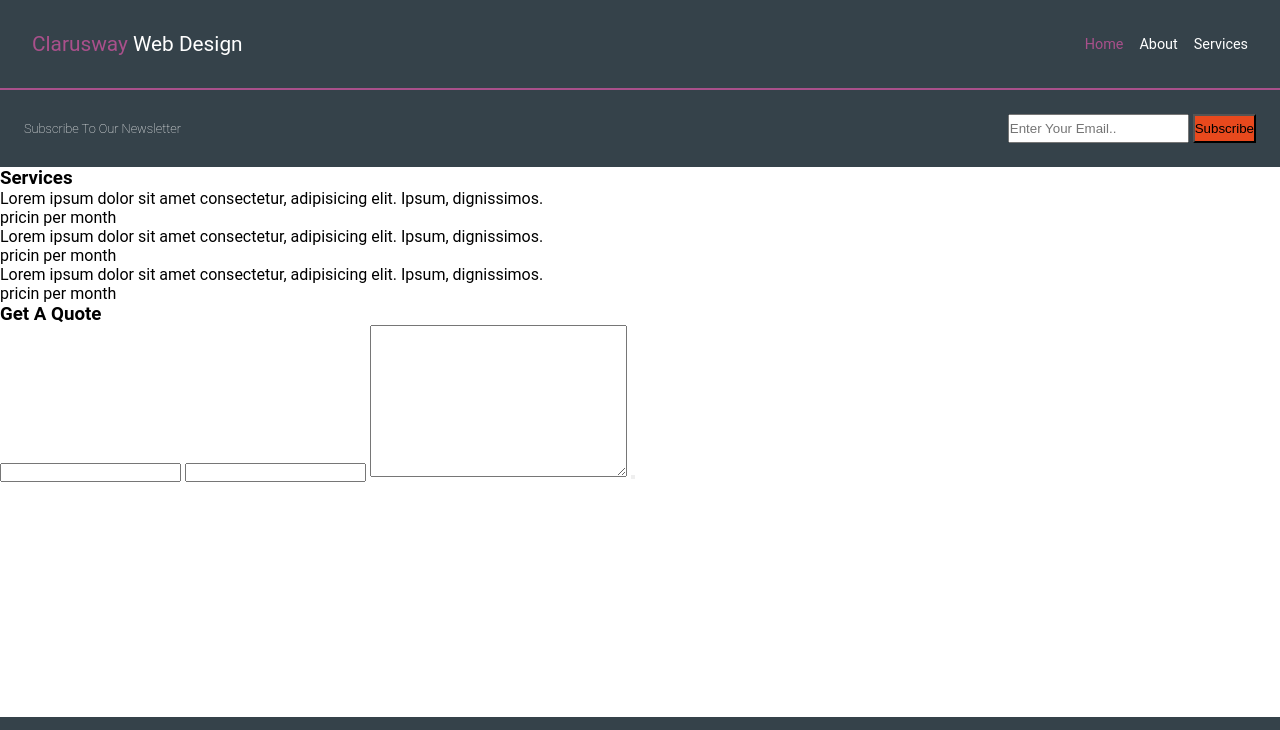
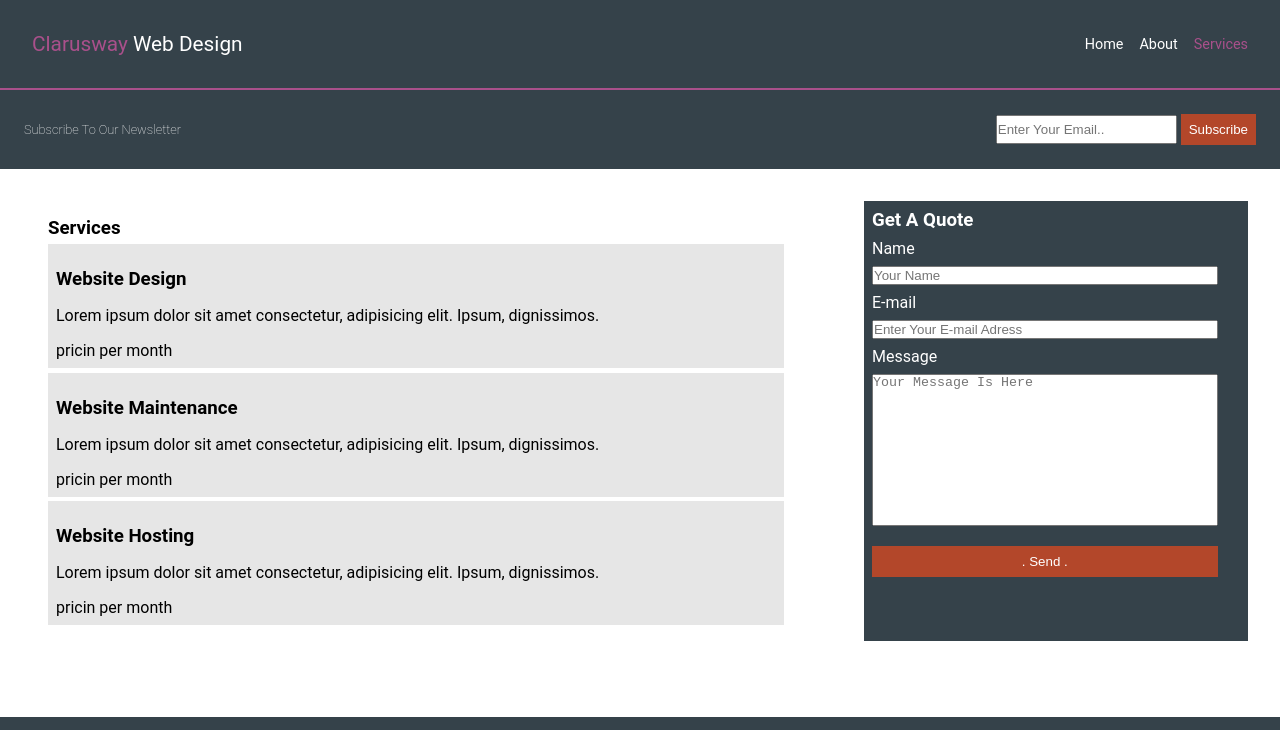
Before and after one commit to nmekinci/threepages, a plain HTML site: page services.html in a window 1280 px wide. Shown: the top 730 px of the page. Drawn offline with Linux system fonts and the light colour scheme.

Commit message:
end of day

```diff
--- a/services.html
+++ b/services.html
@@ -15,10 +15,11 @@
         <ul>
           <li><a id="home" href="./index.html">Home</a></li>
           <li><a id="about" href="./about.html">About</a></li>
-          <li><a id="services" href="#">Services</a></li>
+          <li><a class="emph" id="services" href="./services.html">Services</a></li>
         </ul>
       </section>
     </nav>
+    <main>
     <section class="main__mid">
       <h2>Subscribe To Our Newsletter</h2>
       <section class="main__mid--form">
@@ -28,30 +29,30 @@
           id="e-mail"
           placeholder="Enter Your Email.."
         />
-        <button type="submit" value="submit">Subscribe</button>
+        <button class="button" type="submit" value="submit">Subscribe</button>
       </section>
     </section>
     <section class="services__main">
       <section class="services__main--left">
         <h3>Services</h3>
-        <section>
-          <h3></h3>
+        <section class="services__left--inner">
+          <h3>Website Design</h3>
           <p>
             Lorem ipsum dolor sit amet consectetur, adipisicing elit. Ipsum,
             dignissimos.
           </p>
           <p>pricin per month</p>
         </section>
-        <section>
-          <h3></h3>
+        <section class="services__left--inner">
+          <h3>Website Maintenance</h3>
           <p>
             Lorem ipsum dolor sit amet consectetur, adipisicing elit. Ipsum,
             dignissimos.
           </p>
           <p>pricin per month</p>
         </section>
-        <section>
-          <h3></h3>
+        <section class="services__left--inner">
+          <h3>Website Hosting</h3>
           <p>
             Lorem ipsum dolor sit amet consectetur, adipisicing elit. Ipsum,
             dignissimos.
@@ -59,17 +60,18 @@
           <p>pricin per month</p>
         </section>
       </section>
-      <form action="">
+      <form class="services__main--right" action="">
         <h3>Get A Quote</h3>
-        <label for=""></label>
-        <input type="text" name="" id="" />
-        <label for=""></label>
-        <input type="text" name="" id="" />
-        <label for=""></label>
-        <textarea name="" id="" cols="30" rows="10"></textarea>
-        <button type="submit"></button>
+        <label for="name">Name</label><br>
+        <input type="text" name="name" id="name" placeholder="Your Name"/><br>
+        <label for="email">E-mail</label><br>
+        <input type="email" name="email" id="email" placeholder="Enter Your E-mail Adress"><br>
+        <label for="message">Message</label><br>
+        <textarea name="message" id="message" cols="30" rows="10" placeholder="Your Message Is Here" ></textarea><br>
+        <button class="button" type="submit">.  Send  .</button>
       </form>
     </section>
+  </main>
 
     <footer>
       <p>Clarusway Web Design, Copright @ 2020</p>
--- a/style.css
+++ b/style.css
@@ -1,30 +1,29 @@
 /*! univrsal selector default settigns */
-*{
+* {
   margin: 0;
   padding: 0;
   box-sizing: border-box;
 }
-body{
-    font-family: 'Roboto', sans-serif;
+body {
+  font-family: "Roboto", sans-serif;
   height: 100vh;
   /* width: 100%; */
   margin: 0;
-
 }
 /*! NAV area */
-nav{
-    background-color: rgb(53,66,74);
+nav {
+  background-color: rgb(53, 66, 74);
   color: white;
-    border-bottom: 2px solid rgb(169,80,139);
+  border-bottom: 2px solid rgb(169, 80, 139);
   display: flex;
   justify-content: space-between;
   align-items: center;
   padding: 2rem;
 }
-.nav__left{
+.nav__left {
   font-size: 1.3rem;
 }
-.nav__right{
+.nav__right {
   font-size: 0.9rem;
 }
 .nav__right ul {
@@ -40,15 +39,19 @@ nav{
   text-decoration: none;
   padding-left: 1rem;
 }
-#home{
-    color: rgb(169,80,139);
+.emph {
+  color: rgb(169, 80, 139) !important;
 }
-.nav__left span{
-    color: rgb(169,80,139);
+.nav__right li a:hover {
+  text-decoration: underline;
+  text-decoration-thickness: 2px;
+}
+.nav__left span {
+  color: rgb(169, 80, 139);
 }
 /*! MAIN AREA */
 
-.main__top{
+.main__top {
   background-image: url(./img/showcase.jpg);
   background-position: center;
   background-size: cover;
@@ -60,84 +63,125 @@ nav{
   text-align: center;
   justify-content: center;
 }
-.main__top h1{
+.main__top h1 {
   padding-bottom: 1rem;
 }
-.main__top p{
+.main__top p {
   font-size: 0.8rem;
-
 }
 
-.main__mid{
-    background-color: rgb(53,66,74);
+.main__mid {
+  background-color: rgb(53, 66, 74);
   display: flex;
   justify-content: space-between;
   align-items: center;
   padding: 1.5rem;
   color: white;
 }
-.main__mid h2{
+.main__mid h2 {
   font-size: 0.8rem;
   font-weight: 200;
 }
-.main__mid--form input{
+.main__mid--form input {
   height: 1.8rem;
 }
-.main__mid--form button{
-height: 1.8rem;
-background-color: rgb(232,73,29);
+.button {
+  /* height: 1.8rem; */
+  background-color: rgba(232, 73, 29,0.7);
+  color: white;
+  padding: 0.5rem;
+  border: none;
 }
-.main__bott{
+.button:hover{
+  background-color: rgba(232, 73, 29,0.9);
+}
+.main__bott {
   padding: 1.5rem;
   display: flex;
   justify-content: space-evenly;
 }
-.main__bott--cont{
+.main__bott--cont {
   text-align: center;
 }
-.main__bott--cont img{
+.main__bott--cont img {
   height: 12vh;
   /* width: 15vw; */
 }
 .main__bott--cont h3 {
   font-size: 1rem;
 }
-.main__bott--cont p{
+.main__bott--cont p {
   font-size: 0.8rem;
 }
-.main__bott{
+.main__bott {
   display: flex;
 }
 /*! FOOTER AREA */
 footer {
-    background-color: rgb(53,66,74);
+  background-color: rgb(53, 66, 74);
   color: white;
   text-align: center;
   padding: 1rem;
-    position:fixed;
+  position: fixed;
   bottom: 0;
   width: 100%;
 }
-footer img{
+footer img {
   height: 4vh;
 }
-footer p{
+footer p {
   font-size: 0.8rem;
 }
 
 /*! ABOUT PAGE */
-.about__main{
+.about__main {
   display: flex;
   padding: 1rem;
   gap: 3rem;
 }
-.dark{
-    background-color: rgb(53,66,74);
+.dark {
+  background-color: rgb(53, 66, 74);
   color: white;
   padding: 1rem;
   /*! section must be a bit little */
+}
+
+/*! SERVICES PAGE */
+.services__main{
+    display: flex;
+    /* align-items: stretch; */
+    justify-content: space-between;
+    padding: 2rem;
 
 }
 
+.services__main--left{
+    /* flex-grow: 13; */
+    /* background-color: aqua; */
+    /* margin: 10px; */
+    width: 60vw;
+    padding: 1rem;
+}
+.services__left--inner{
+    margin-top: 0.3rem;
+    background-color: rgb(230,230,230);
+    padding: 0.5rem;
 
-/*! SERVICES PAGE */
+}
+.services__left--inner *{
+    margin-top: 1rem;
+}
+.services__main--right{
+    /* flex-grow: 1; */
+    background-color: rgb(53, 66, 74);
+    color: white;
+    /* margin: 10px; */
+    width: 30vw;
+}
+.services__main--right *{
+    margin: 0.5rem;
+    width: 90%;
+}
+.services__main--right textarea{
+    resize: none;
+}
```
Also changed, not shown: about.html (+3 -3 lines), index.html (+2 -2 lines). Lines whose indentation alone changed are shown as unchanged.
